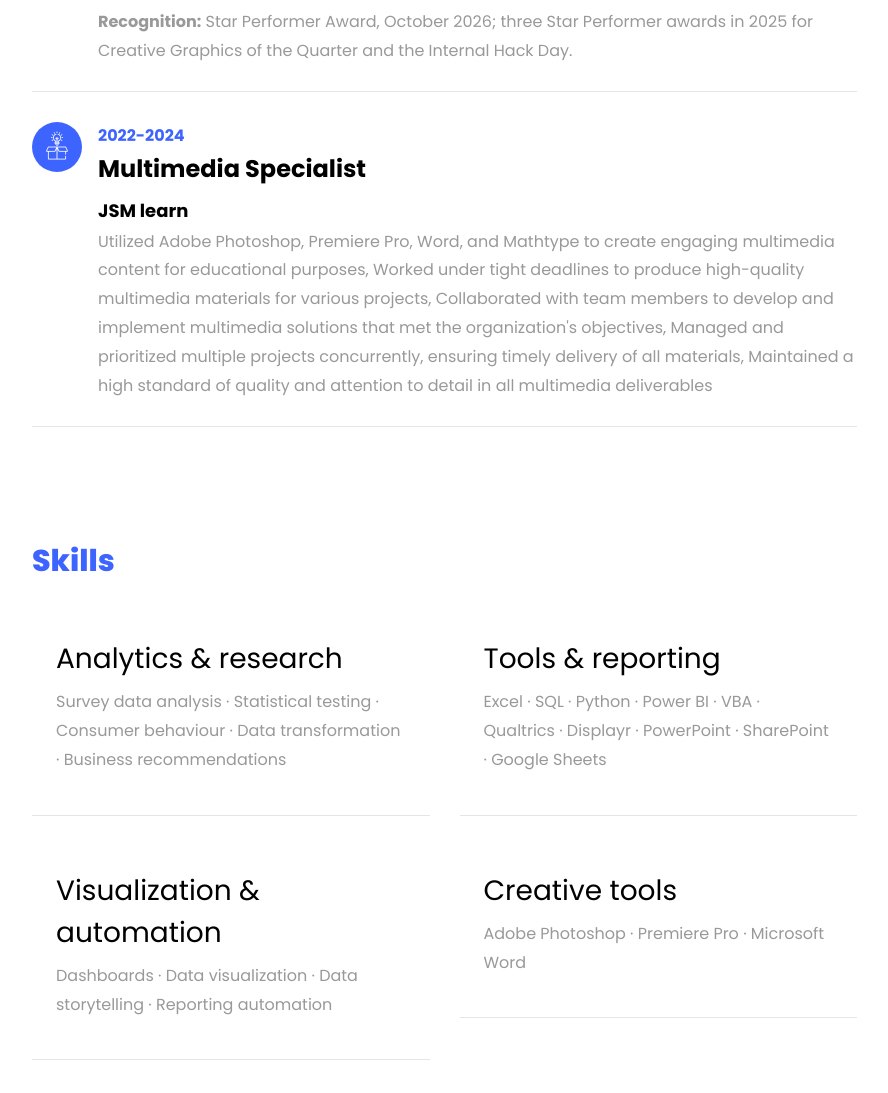
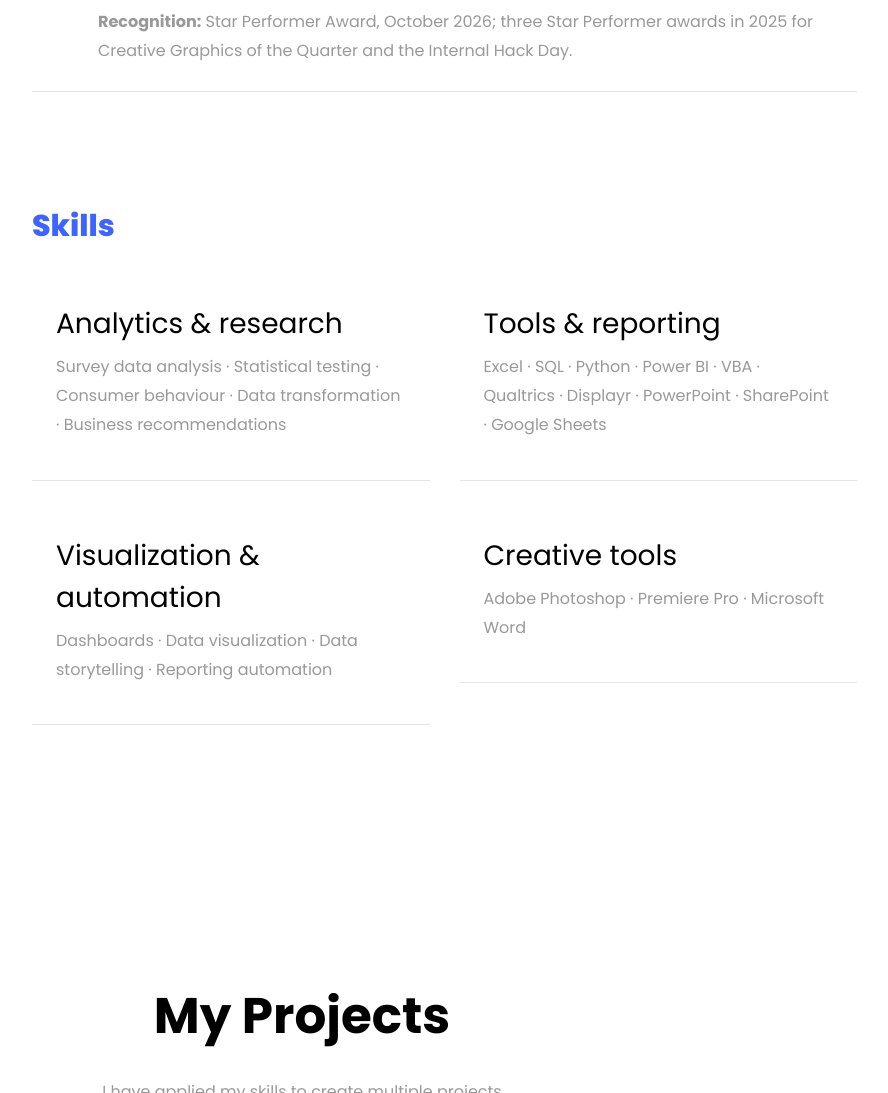
Before and after one commit to saitejasaii009/saiteja.github.io, a plain HTML site: page index.html in a window 1280 px wide. Shown: the part 3380-4473 px from the top of the page, without its empty margins (338-1226 px from the left). Drawn offline with Linux system fonts and the light colour scheme; files whose address does not match are found by name.

Commit message:
Correct certification date and experience

```diff
--- a/index.html
+++ b/index.html
@@ -144,7 +144,7 @@
 					    		<span class="flaticon-ideas"></span>
 					    	</div>
 					    	<div class="text pl-3">
-		    					<span class="date">Completed June 2023</span>
+		    					<span class="date">Completed June 2024</span>
 		    					<h2>Professional Data Science Certification Course</h2>
 		    					<span class="position">Newton School</span>
 		    					<p>Professional training in Python, SQL, Power BI, spreadsheets and statistics for data analysis, visualization and reporting.</p>
@@ -201,22 +201,7 @@
                             </div>
                           </div>
 
-					    <div class="resume-wrap d-flex ftco-animate">
-					    	<div class="icon d-flex align-items-center justify-content-center">
-					    		<span class="flaticon-ideas"></span>
-					    	</div>
-					    	<div class="text pl-3">
-		    					<span class="date">2022-2024</span>
-		    					<h2>Multimedia Specialist</h2>
-		    					<span class="position">JSM learn</span>
-		    					<p> Utilized Adobe Photoshop, Premiere Pro, Word, and Mathtype to create engaging multimedia content for educational purposes,
-									Worked under tight deadlines to produce high-quality multimedia materials for various projects,
-									Collaborated with team members to develop and implement multimedia solutions that met the organization's objectives,
-									Managed and prioritized multiple projects concurrently, ensuring timely delivery of all materials,
-									Maintained a high standard of quality and attention to detail in all multimedia deliverables</p>
-		    				</div>
-	    				</div>
-                          </div>
+					    </div>
                           <div id="page-3" class="page three">
                             <h2 class="heading">Skills</h2>
                             <div class="row">
```
